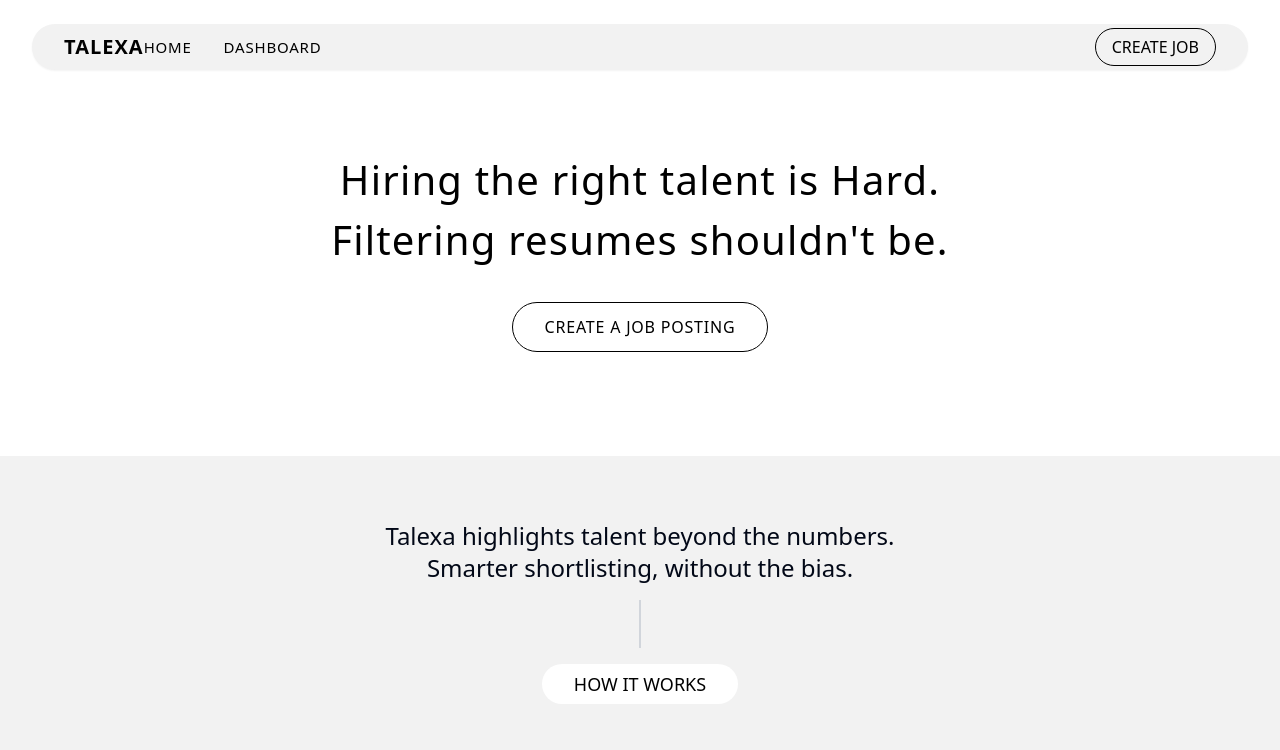
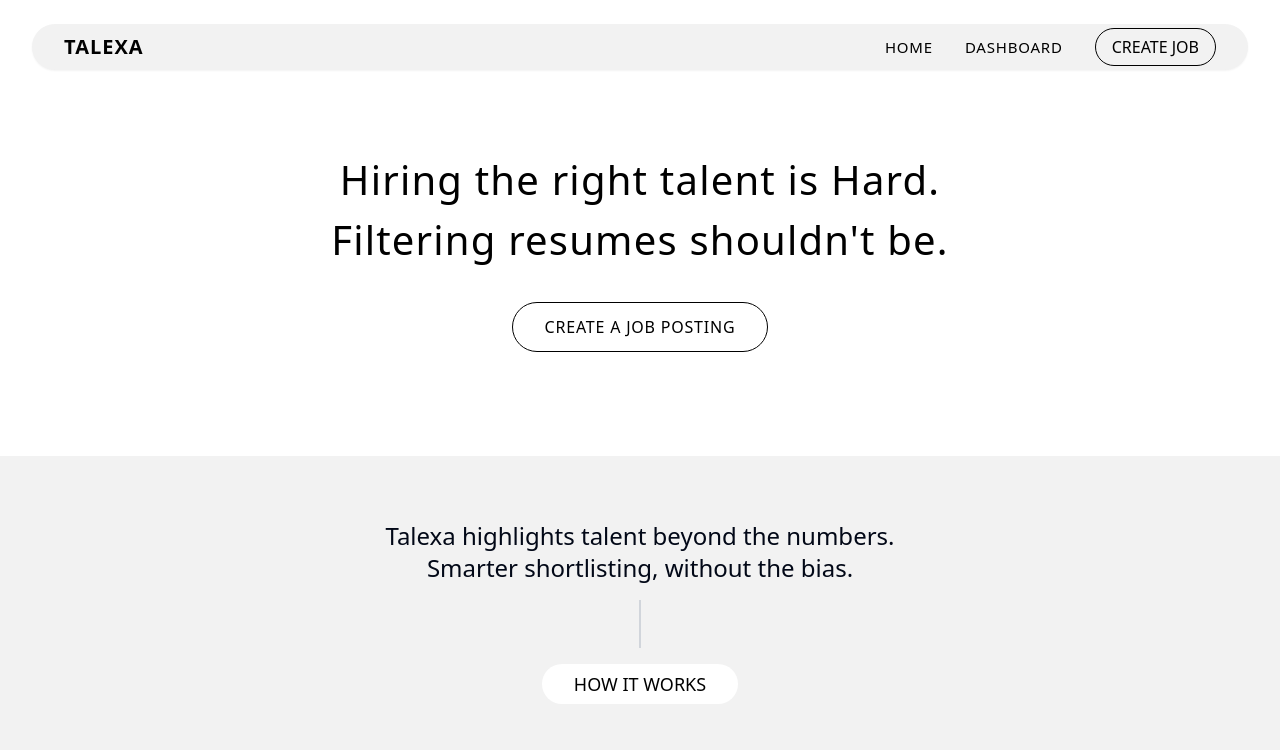
Before and after one commit to NipunRaj96/talexa, a React (Vite) app: page / in a window 1280 px wide. Shown: the top 750 px of the page. Built offline with nearby package versions, Linux system fonts and the light colour scheme.

Commit message:
Refactor: Improve Navbar UI
Revert navbar changes and improve the UI for better visual appeal and consistency.

```diff
--- a/src/components/layout/Navbar.tsx
+++ b/src/components/layout/Navbar.tsx
@@ -8,6 +8,7 @@ const Navbar: React.FC = () => {
       <div className="text-[20px] tracking-[1px] font-semibold">
         TALEXA
       </div>
+      <div className="flex items-center gap-8">
         <div className="flex items-center gap-4 sm:gap-8 text-[15px] tracking-[0.8px]">
           <Link to="/" className="hover:text-gray-600 transition-colors">
             HOME
@@ -18,10 +19,11 @@ const Navbar: React.FC = () => {
         </div>
         <Link
           to="/create-job"
-        className="bg-transparent border border-black text-black px-4 py-1.5 rounded-full hover:bg-black hover:text-white transition-all ml-auto mr-0"
+          className="bg-transparent border border-black text-black px-4 py-1.5 rounded-full hover:bg-black hover:text-white transition-all"
         >
           CREATE JOB
         </Link>
+      </div>
     </nav>
   );
 };
```
Lines whose indentation alone changed are shown as unchanged.
